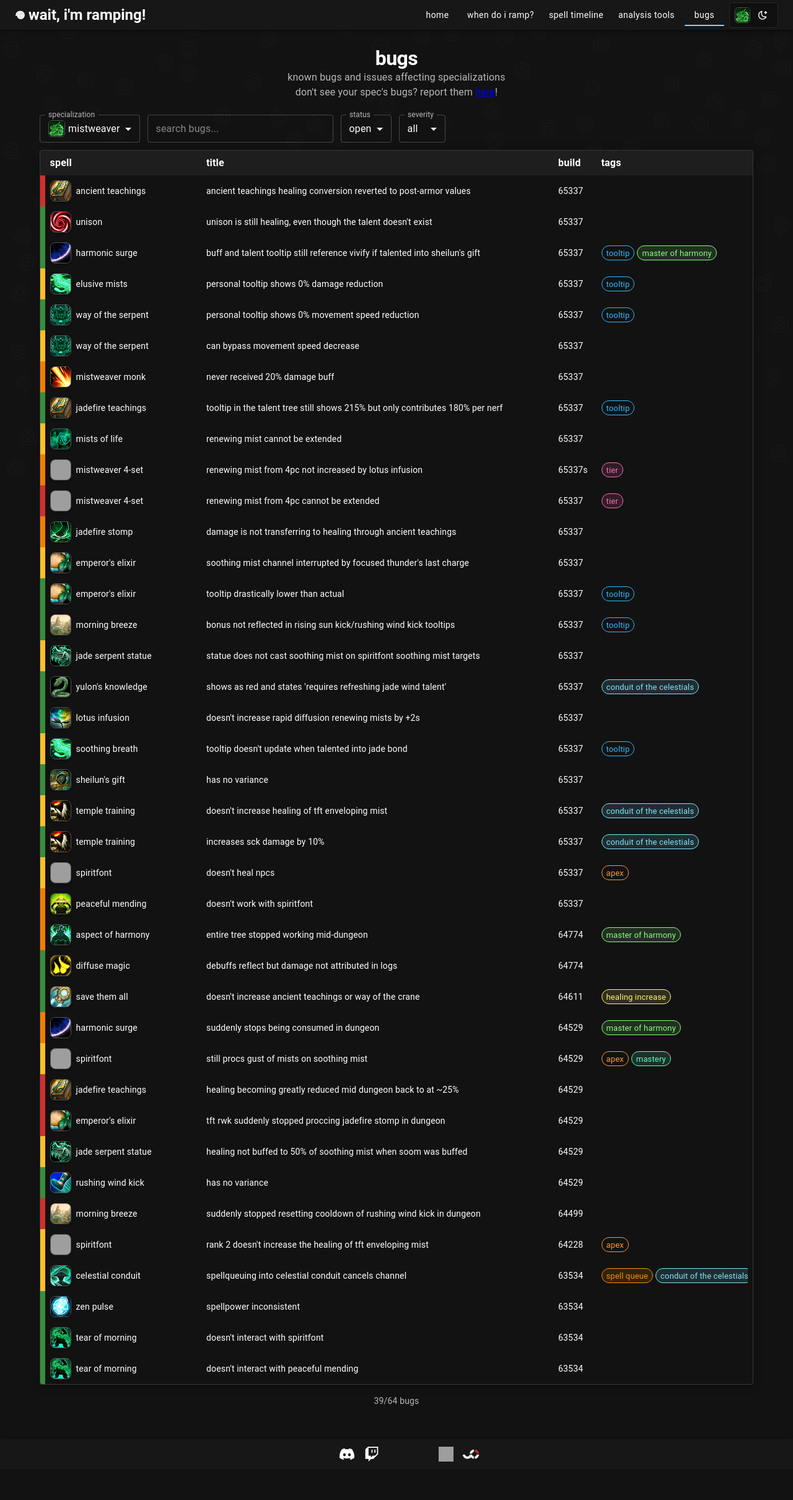
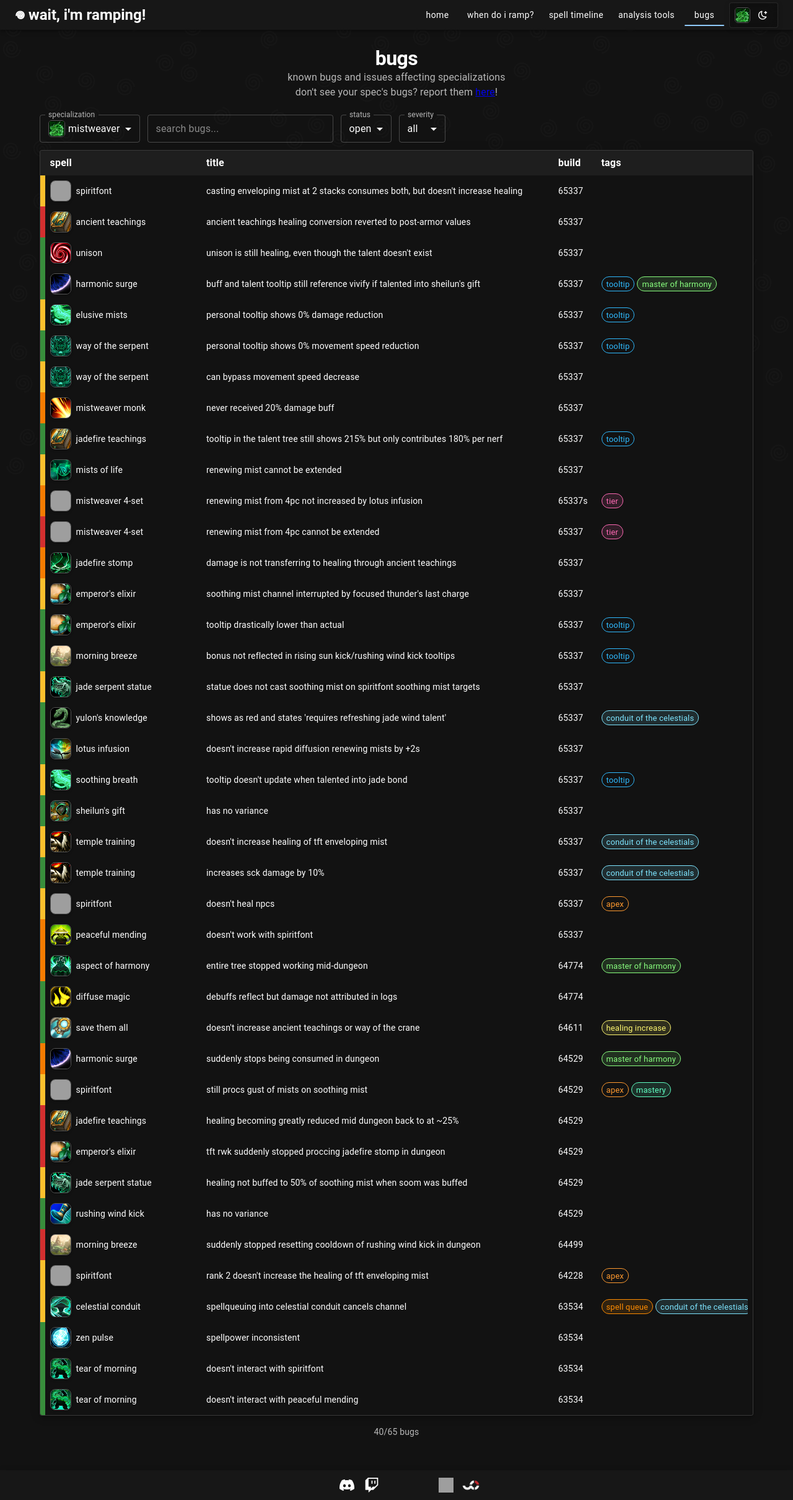
Before and after one commit to lolswirl/wait-im-ramping, a Next.js app: page /bugs in a window 1280 px wide. Shown: the whole page at 62% size. Before the commit the page ends 2370 px from the top, so only its background shows below. Built offline with nearby package versions, Linux system fonts and the light colour scheme; grey boxes are pictures that could not be loaded; some icons are missing; what @mui/material-nextjs would draw is missing.

Commit message:
spiritfont consumes both stacks

```diff
--- a/src/data/specs/monk/mistweaver/bugs.ts
+++ b/src/data/specs/monk/mistweaver/bugs.ts
@@ -573,6 +573,14 @@ const BUGS: Bug[] = [
         lastBuildTested: "65337",
         notes: "https://www.warcraftlogs.com/reports/hpTmN6FgCtaY9bvc?fight=11&source=1&type=summary&start=14048042&end=14286694&view=events&pins=2%24Separate%24%23244F4B%24casts%7Cdamage%24-1%240.0.0.Any%240.0.0.Any%24true%240.0.0.Any%24true%24107428%7C185099%24or%24healing%24-1%240.0.0.Any%240.0.0.Any%24true%240.0.0.Any%24true%24388025%7C388024"
     },
+    {
+        spell: TALENTS.SPIRITFONT,
+        affectedSpells: [],
+        severity: SEVERITY.MEDIUM,
+        title: "Casting Enveloping Mist at 2 stacks consumes both, but doesn't increase healing",
+        description: "Casting Enveloping Mist at 2 stacks of banked Spiritfont causes both stacks to be consumed, but the healing of the outgoing Spiritfonts is not increased by double, if that is the design. Assuming that each stack should be separately consumed",
+        lastBuildTested: "65337",
+    },
 
 
 ];
```
